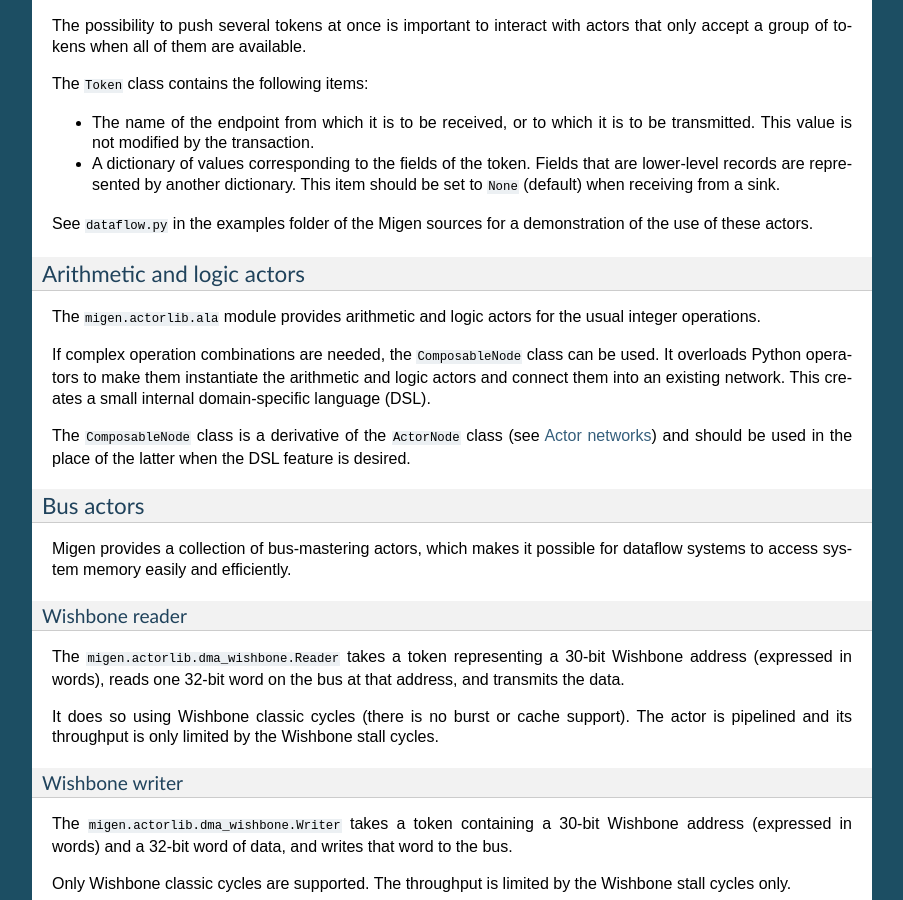
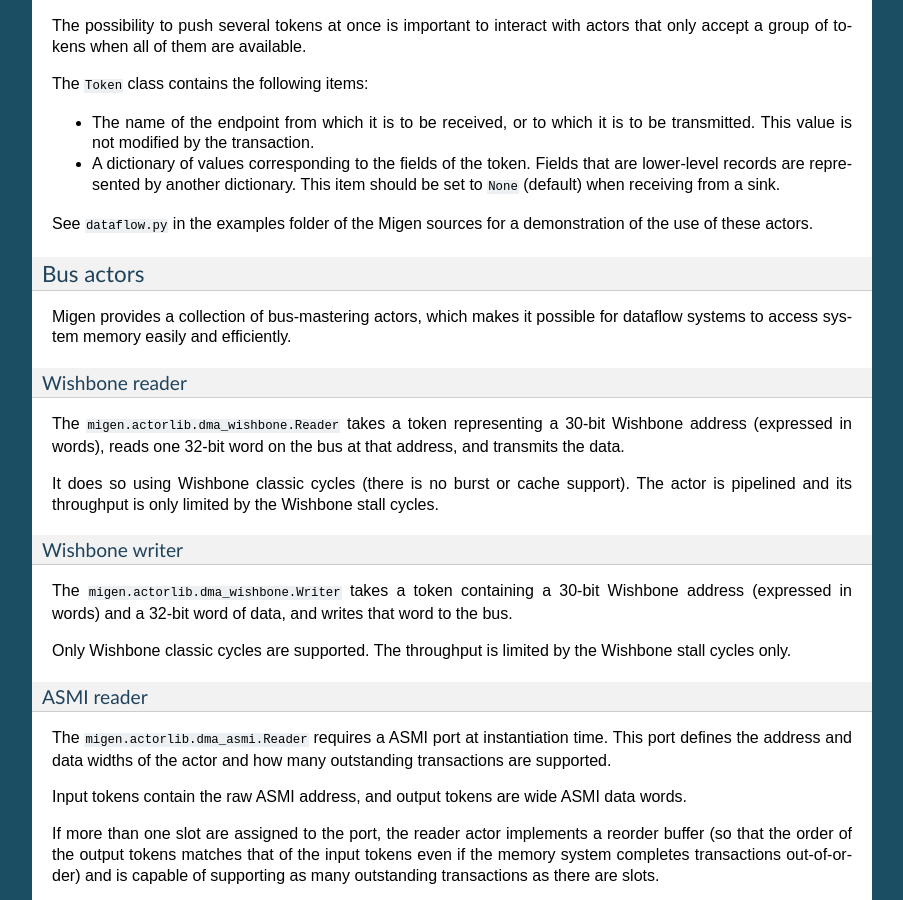
Before and after one commit to enjoy-digital/litex, a Sphinx documentation site: the page built from doc/dataflow.rst, in a window 1280 px wide and 900 px high, scrolled down 6100 px. Shown: the whole window, without its empty margins (198-1101 px from the left). Built offline with Sphinx 7.4.7, drawn with Linux system fonts in a browser that asks for light colours; formulas are drawn with MathJax 3; some of the changed text lies outside the part shown.

Commit message:
doc/dataflow: remove ALA

```diff
--- a/doc/dataflow.rst
+++ b/doc/dataflow.rst
@@ -187,15 +187,6 @@
 
 See ``dataflow.py`` in the examples folder of the Migen sources for a demonstration of the use of these actors.
 
-Arithmetic and logic actors
-===========================
-
-The ``migen.actorlib.ala`` module provides arithmetic and logic actors for the usual integer operations.
-
-If complex operation combinations are needed, the ``ComposableNode`` class can be used. It overloads Python operators to make them instantiate the arithmetic and logic actors and connect them into an existing network. This creates a small internal domain-specific language (DSL).
-
-The ``ComposableNode`` class is a derivative of the ``ActorNode`` class (see :ref:`actornetworks`) and should be used in the place of the latter when the DSL feature is desired.
-
 .. _busactors:
 
 Bus actors
```
